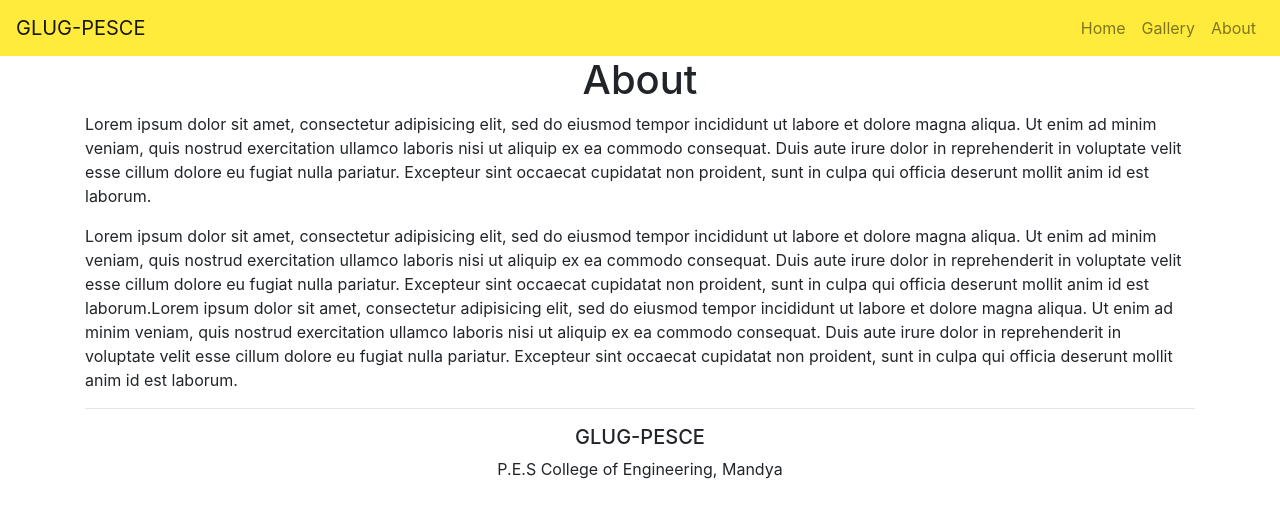
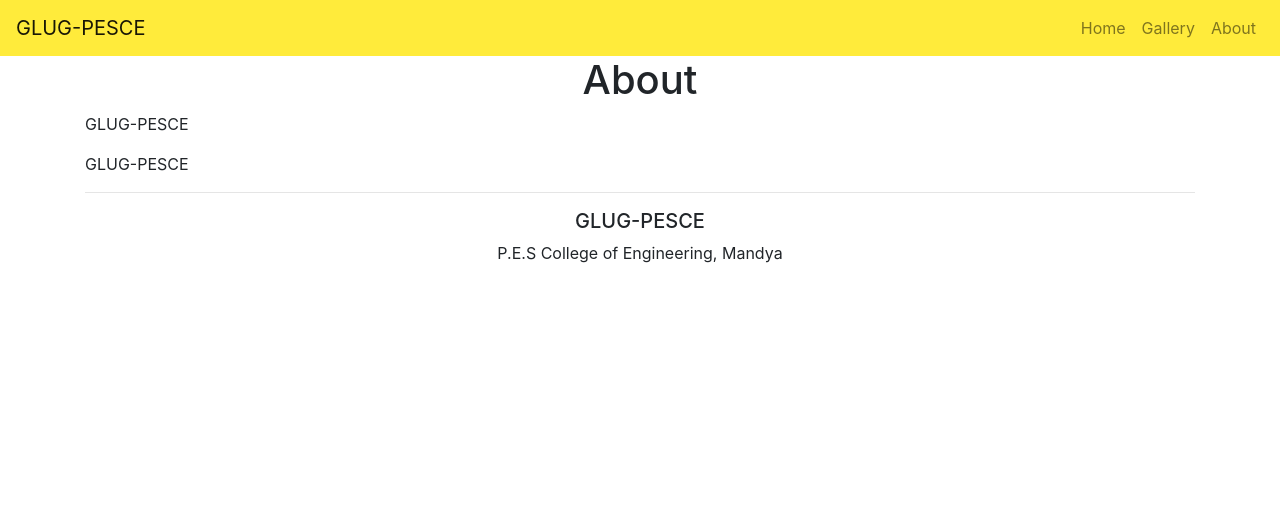
Before and after one commit to GLUG-PESCE/glug-pesce, a Jekyll site: the page built from about.html, in a window 1280 px wide. Shown: the top 518 px of the page. Built offline with Jekyll 4.4.1, drawn with Linux system fonts in a browser that asks for light colours; nearby versions of some CDN libraries.

Commit message:
Update about.html
Removed paragraph texts, included the text GLUG-PESCE

```diff
--- a/about.html
+++ b/about.html
@@ -3,5 +3,5 @@
 title: About
 permalink: /about/
 ---
-<p>Lorem ipsum dolor sit amet, consectetur adipisicing elit, sed do eiusmod tempor incididunt ut labore et dolore magna aliqua. Ut enim ad minim veniam, quis nostrud exercitation ullamco laboris nisi ut aliquip ex ea commodo consequat. Duis aute irure dolor in reprehenderit in voluptate velit esse cillum dolore eu fugiat nulla pariatur. Excepteur sint occaecat cupidatat non proident, sunt in culpa qui officia deserunt mollit anim id est laborum.</p>
-<p>Lorem ipsum dolor sit amet, consectetur adipisicing elit, sed do eiusmod tempor incididunt ut labore et dolore magna aliqua. Ut enim ad minim veniam, quis nostrud exercitation ullamco laboris nisi ut aliquip ex ea commodo consequat. Duis aute irure dolor in reprehenderit in voluptate velit esse cillum dolore eu fugiat nulla pariatur. Excepteur sint occaecat cupidatat non proident, sunt in culpa qui officia deserunt mollit anim id est laborum.Lorem ipsum dolor sit amet, consectetur adipisicing elit, sed do eiusmod tempor incididunt ut labore et dolore magna aliqua. Ut enim ad minim veniam, quis nostrud exercitation ullamco laboris nisi ut aliquip ex ea commodo consequat. Duis aute irure dolor in reprehenderit in voluptate velit esse cillum dolore eu fugiat nulla pariatur. Excepteur sint occaecat cupidatat non proident, sunt in culpa qui officia deserunt mollit anim id est laborum.</p>
+<p>GLUG-PESCE</p>
+<p>GLUG-PESCE</p>
```
